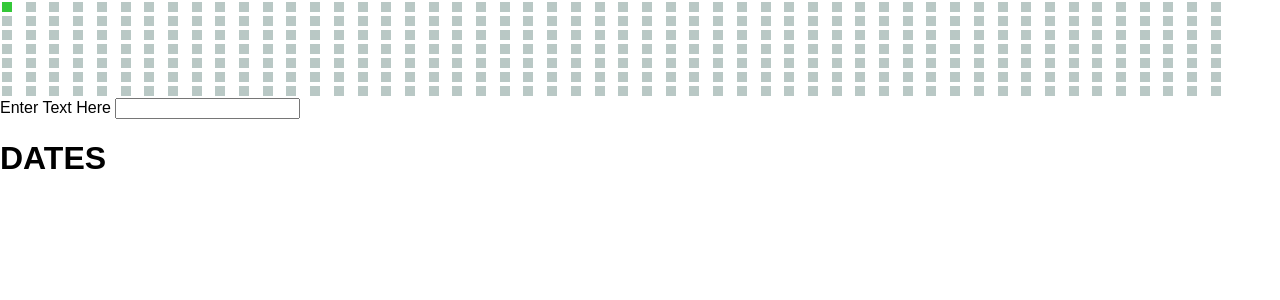
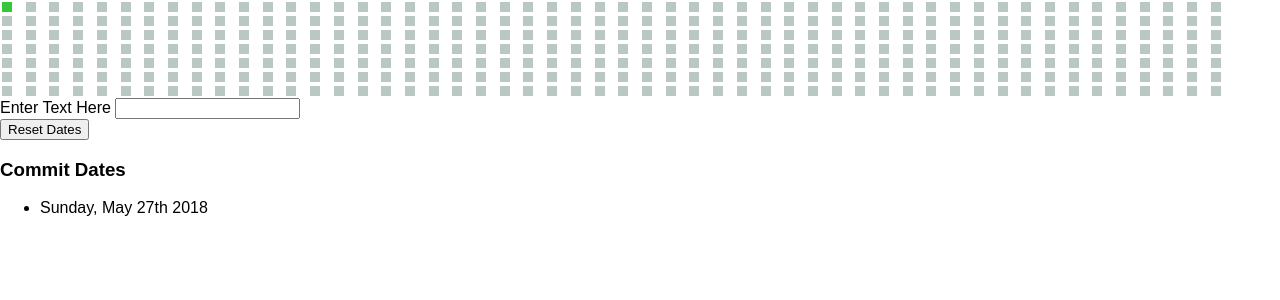
Before and after one commit to abishakkodi/gitPicasso, a React (Create React App) app: page / in a window 1280 px wide. Both pictures are taken after a click on the element 7 px from the left and 7 px from the top of the page. Shown: the top 300 px of the page. Built offline with nearby package versions, Linux system fonts and the light colour scheme.

Commit message:
Dates populating correctly - hardcoded size of checking function - date was 6 instead of 7 - wow

```diff
--- a/src/App.js
+++ b/src/App.js
@@ -12,24 +12,31 @@ class App extends Component {
       this.state = {
         gitCalendar,
         storedDates: [],
-        textInput: ''
+        textInput: '',
+        newCalendar: gitCalendar
       };
-
       this.modifyDate = this.modifyDate.bind(this);
       this.handleChange = this.handleChange.bind(this);
+      this.resetDates = this.resetDates.bind(this);
+    }
+
+    resetDates(){
     }
 
     modifyDate(week, day) {
       let newGitCalendar = this.state.gitCalendar;
       newGitCalendar[week].dates[day].status = !newGitCalendar[week].dates[day].status;
       this.setState({gitCalendar: newGitCalendar});
-      this.renderDateList();
+      this.modifyStoredDates();
+      console.log('finished modify date');
     }
 
-    renderDateList(){
+    modifyStoredDates(){
+      console.log('fired modify stored date');
+      console.log(this.state.gitCalendar);
+
       let storedDates = [];
-      const weeks = 52, days = 6, calendar = this.state.gitCalendar;
-      console.log(calendar[0]);
+      const weeks = 52, days = 7, calendar = this.state.gitCalendar;
       for(let i = 0; i < weeks; i++){
         for(let j = 0; j < days; j++){
           if(calendar[i].dates[j].status) {
@@ -64,6 +71,7 @@ class App extends Component {
             <label> Enter Text Here </label>
             <input type='text' name='textInput' value={this.state.textInput} onChange={this.handleChange}/>
           </form>
+          <button onClick={this.resetDates}> Reset Dates </button>
         </div>
         <DatesView dates={this.state.storedDates} />
       </div>
--- a/src/components/DatesView.js
+++ b/src/components/DatesView.js
@@ -1,11 +1,19 @@
 import React, { Component } from 'react';
 
-class DateView extends React.Component {
+class DateView extends Component {
   render() {
     return (
       <div>
-        <h1> DATES </h1>
-
+        <h3> Commit Dates </h3>
+          <div>
+          <ul>
+          {this.props.dates.map((date,id)=>{
+            return(
+                <li key={id}>{date}</li>
+              )
+          })}
+          </ul>
+          </div>
       </div>
     );
   }
```
